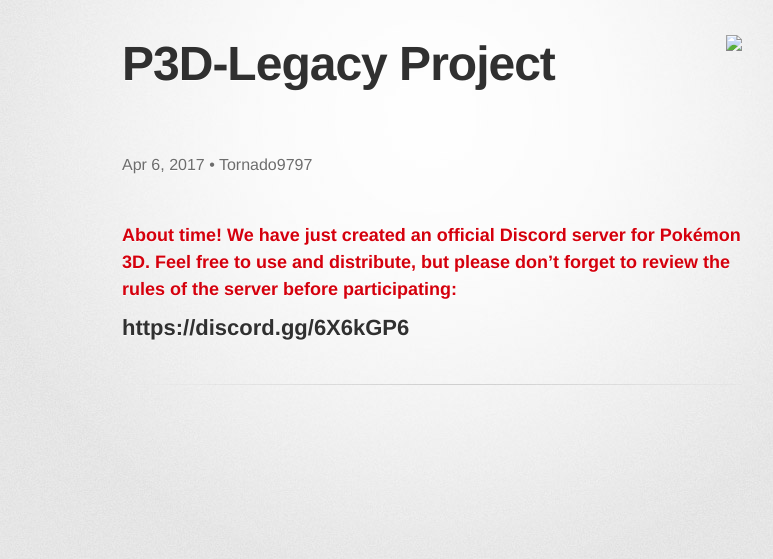
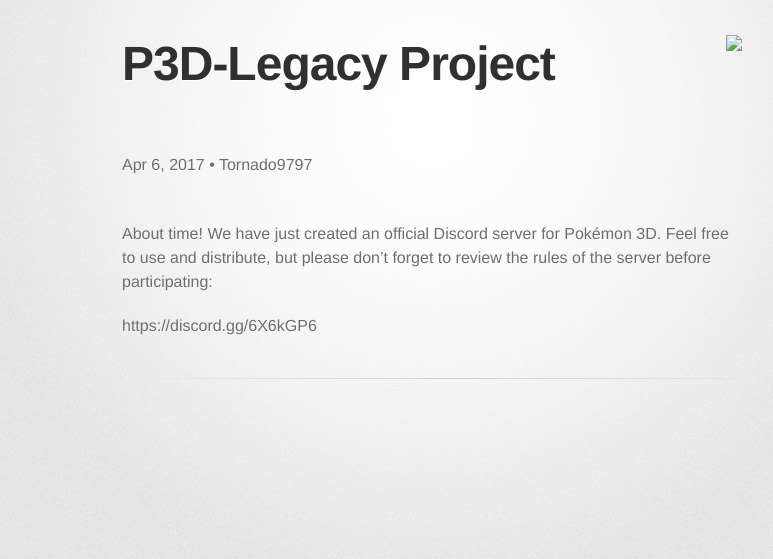
Before and after one commit to P3D-Legacy/p3d-legacy.github.io, a Jekyll site: the page built from _posts/2017-04-06-official-discord-server.md, in a window 1280 px wide. Shown: the top 559 px of the page, without its empty margins (208-981 px from the left). Built offline with Jekyll 4.4.1, drawn with Linux system fonts in a browser that asks for light colours; some web fonts are replaced.

```diff
--- a/_posts/2017-04-06-official-discord-server.md
+++ b/_posts/2017-04-06-official-discord-server.md
@@ -3,6 +3,6 @@ layout: post
 title: Official Discord Server for Pokémon 3D
 author: Tornado9797
 ---
-### About time! We have just created an official Discord server for Pokémon 3D. Feel free to use and distribute, but please don't forget to review the rules of the server before participating:
+About time! We have just created an official Discord server for Pokémon 3D. Feel free to use and distribute, but please don't forget to review the rules of the server before participating:
 
-## https://discord.gg/6X6kGP6
+https://discord.gg/6X6kGP6
```
